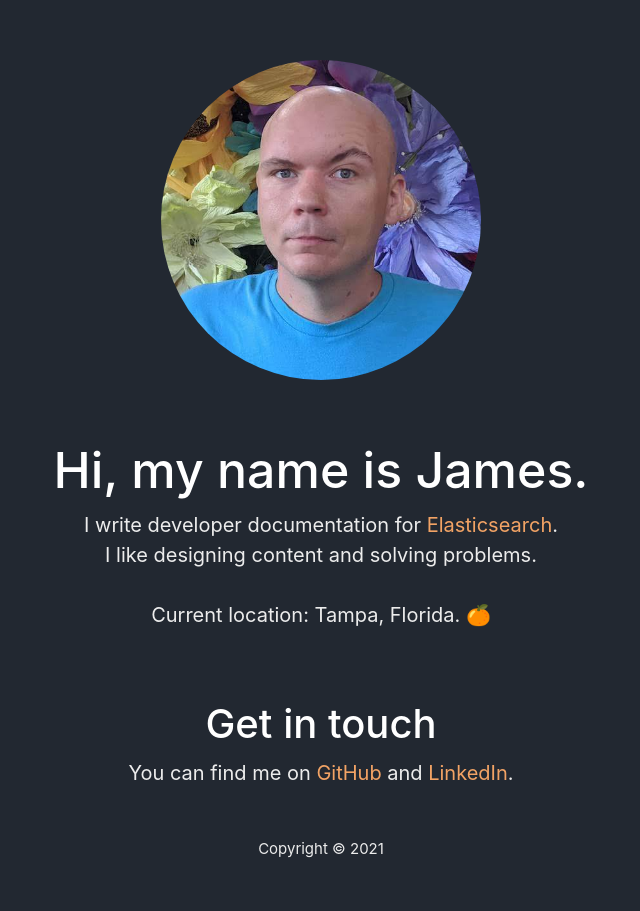
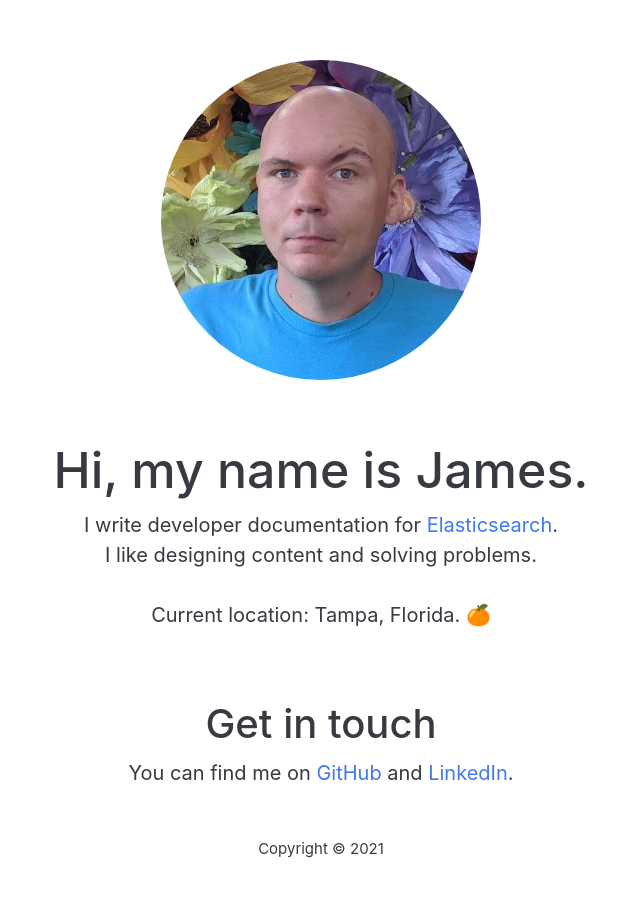
Before and after one commit to jrodewig/jrodewig.github.io, a Jekyll site: the page built from index.html, in a window 1280 px wide. Shown: the whole page, without its empty margins (319-959 px from the left). Built offline with Jekyll 4.4.1, drawn with Linux system fonts in a browser that asks for light colours.

Commit message:
Update color palette

```diff
--- a/assets/css/style.css
+++ b/assets/css/style.css
@@ -1,23 +1,18 @@
 html,
 body {
-  background-color: #222831;
-  color: #ececec;
+  background-color: #fff;
+  color: #383a42;
   font-size: 20px;
   height: 100%;
 }
 
 a {
-  color: #f2a365;
+  color: #4078f2;
 }
 
 a:hover, a:focus {
-  color: #f2a365;
+  color: #4078f2;
   text-decoration: underline;
-}
-
-h1,
-h2 {
-  color: #fff;
 }
 
 footer p {
```
